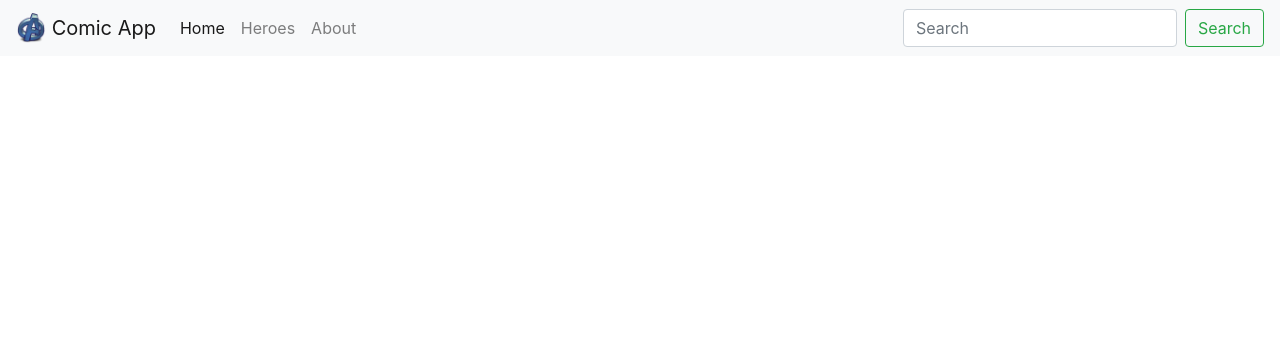
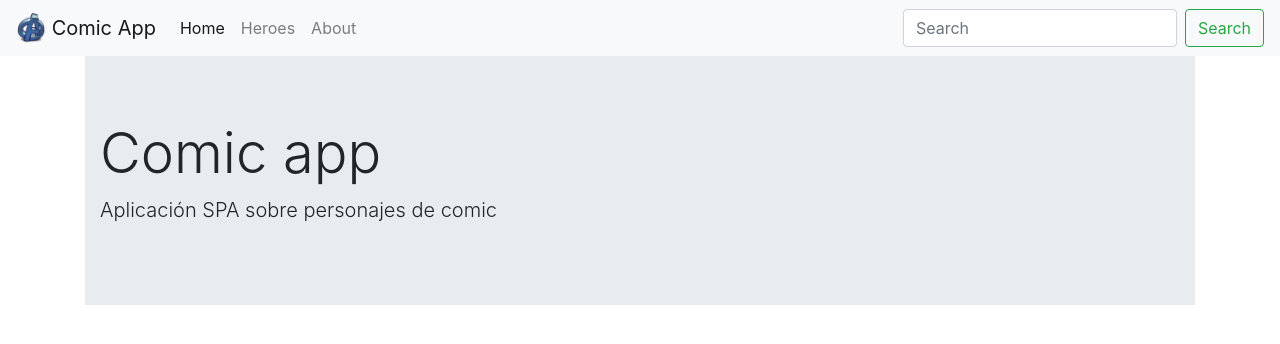
Before and after one commit to rubdev/SPA-con-Angular, an Angular app: page /home in a window 1280 px wide. Shown: the top 344 px of the page. Built offline with nearby package versions, Linux system fonts and the light colour scheme.

Commit message:
añadido router-outlet para que funcione el routing

```diff
--- a/src/app/app.component.html
+++ b/src/app/app.component.html
@@ -1 +1,4 @@
 <app-navbar></app-navbar>
+<div class="container">
+    <router-outlet></router-outlet>
+</div>
```
